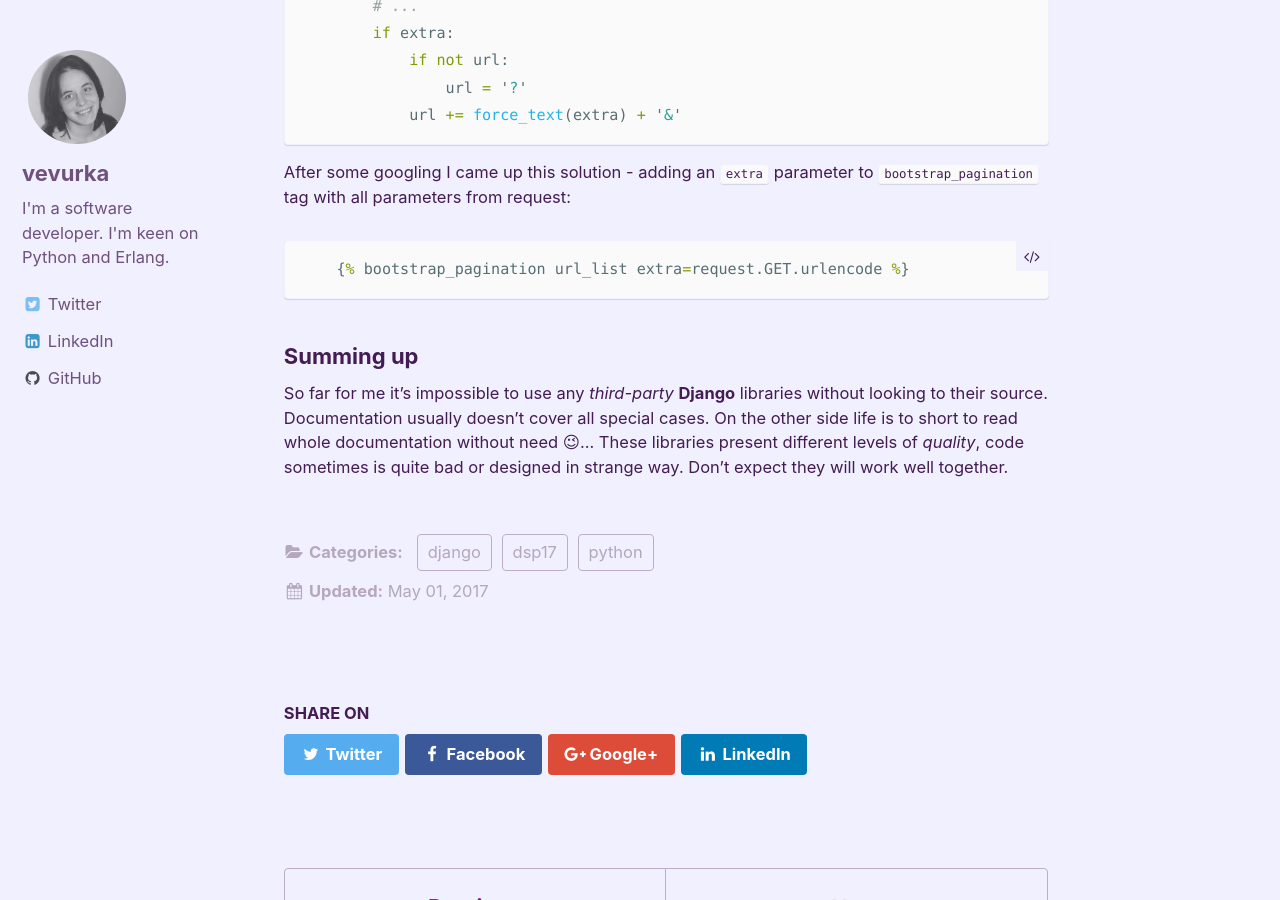
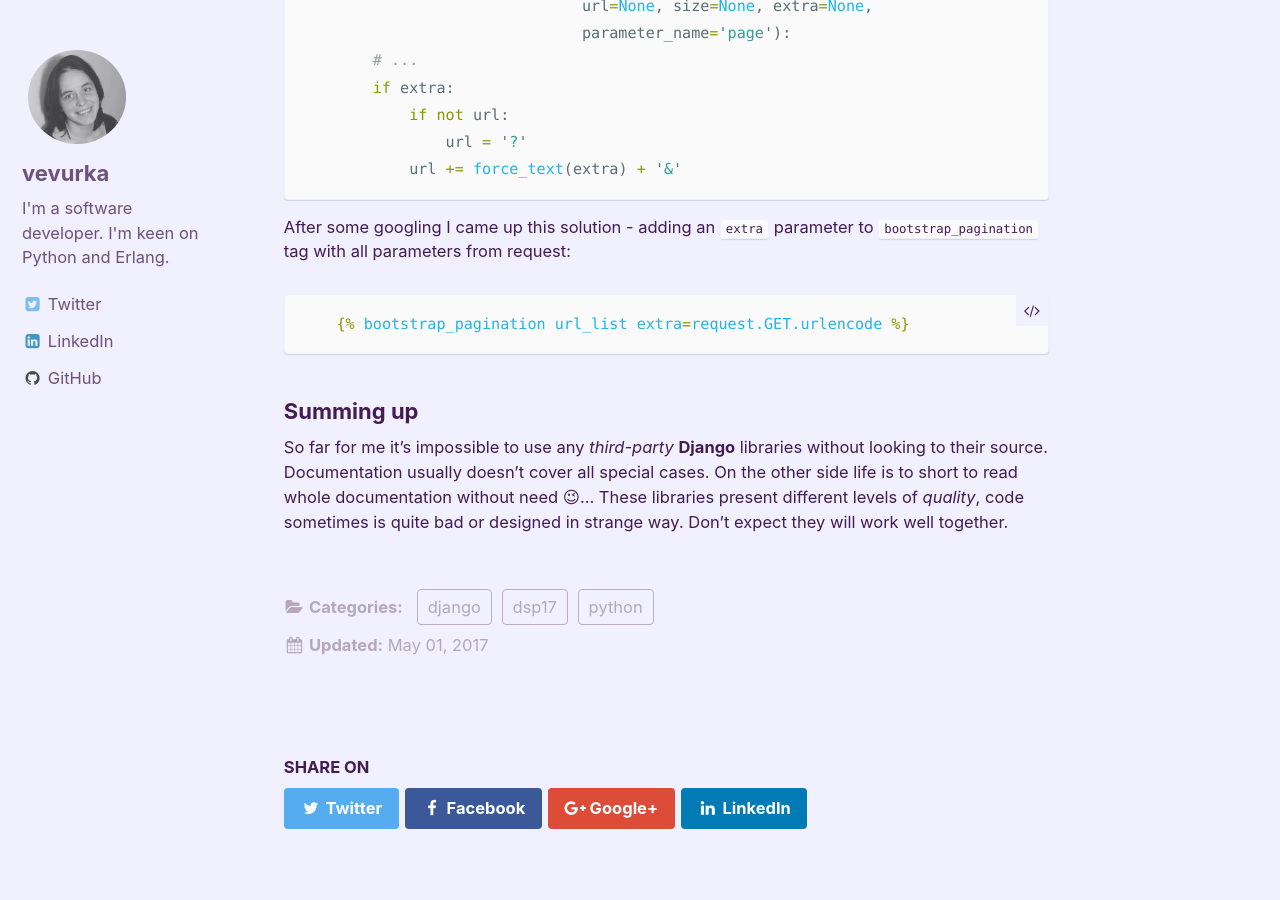
Before and after one commit to vevurka/vevurka.github.io, a Jekyll site: the page built from _posts/2017-05-01-filtering_in_django.md, in a window 1280 px wide and 900 px high, scrolled down 4253 px. Built offline with Jekyll 4.4.1, drawn with Linux system fonts in a browser that asks for light colours; emoji names are drawn with the system emoji font; comment, search, counter and statistics services are not loaded.

Commit message:
Fixed post

```diff
--- a/_posts/2017-05-01-filtering_in_django.md
+++ b/_posts/2017-05-01-filtering_in_django.md
@@ -98,7 +98,7 @@ to use nice *bootstrap form* in my template. Because I added `url_filter` to
 view context, I can access filter form by `url_filter.form`:
 
 {% highlight django %}
-{% raw %}
+    {% raw %}
     <!-- index.html -->
     <form action="" method="get">
         <legend>Filtering</legend>
@@ -111,7 +111,7 @@ view context, I can access filter form by `url_filter.form`:
     <!-- ... -->
 
     {% bootstrap_pagination url_list %}
-{% endraw %}
+    {% endraw %}
 {% endhighlight %}
 
 That was it, but it happen that it broke my **pagination** - after changing page, my *filter
@@ -153,7 +153,7 @@ But I saw hope in `extra` parameter of the same `get_pagination_context` functio
 After some googling I came up this solution - adding an `extra` parameter to
 `bootstrap_pagination` tag with all parameters from request:
 
-{% highlight python %}
+{% highlight django %}
 {% raw %}
     {% bootstrap_pagination url_list extra=request.GET.urlencode %}
 {% endraw %}
```
Also changed, not shown: other parts of _posts/2017-05-01-filtering_in_django.md (+1 -1 lines).
